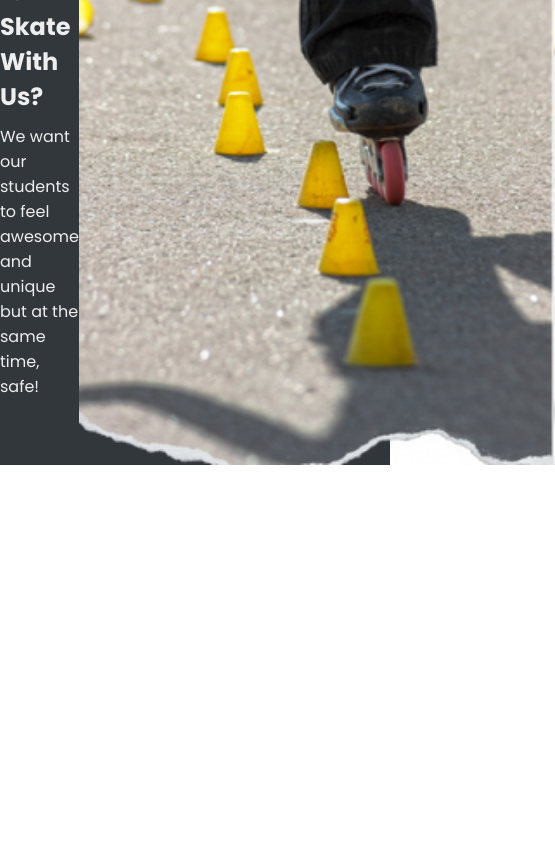
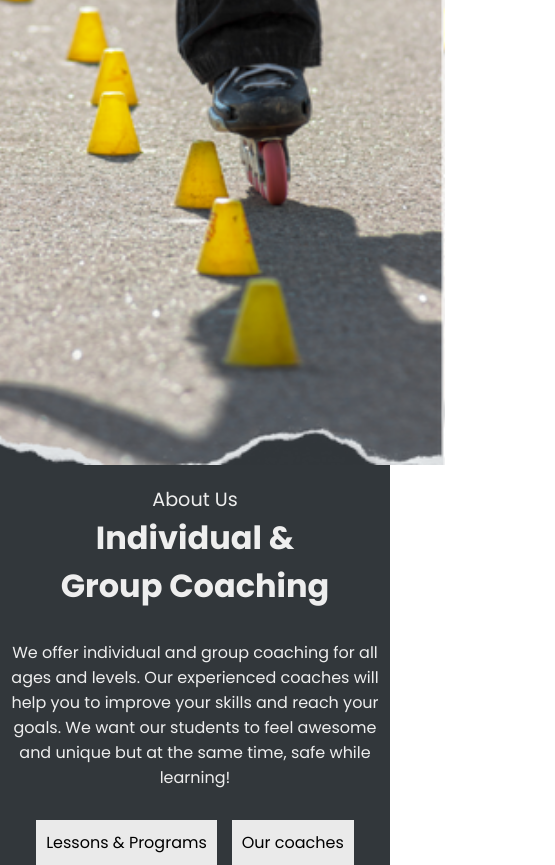
Before and after one commit to garytann/four-wheels-app-react, a React (Create React App) app in the folder my-app/: page / in a window 390 px wide. Shown: the part 1800-2665 px from the top of the page, 555 px wide, since content can reach past the window. Before the commit the page ends 2265 px from the top, so only its background shows below. Built offline with nearby package versions, Linux system fonts and the light colour scheme.

Commit message:
added about us component with mobile responsiveness

```diff
--- a/my-app/src/Styles/about.module.css
+++ b/my-app/src/Styles/about.module.css
@@ -8,20 +8,67 @@
     flex:1;
     display:flex;
     flex-direction: column;
-    gap:10px;
+    gap:30px;
     color: var(--textColor);
-    /*align-items: flex-start;*/
+    text-align: left;
+    padding-left: 80px;
 }
 
 .headers{
-    text-align: left;
+
+}
+
+.aboutText{
+    font-size: 1.2rem;
+    font-weight: 300;
+
+}
+
+.title{
+    max-width: 300px;
+    font-size: 2rem;
+    font-weight: 700;
 }
 
 .text{
-    text-align: left;
+    max-width: 500px;
 }
 
 .image{
     width: 500px;
     height: 720px;
 }
+
+.buttons{
+    display:flex;
+    gap: 15px;
+    color: var(--mainColor);
+}
+
+.button{
+    font-size: 1em;
+    background-color: var(--secondaryColor);
+    border: none;
+    cursor: pointer;
+    transition: background-color 0.3s ease;
+    padding: 10px;
+}
+
+.button:hover {
+    background-color: var(--mainColorLighter);
+}
+
+@media screen and (max-width: 768px){
+
+    .aboutContainer{
+        flex-direction: column-reverse;
+        gap: 20px;
+    }
+    .itemContainer{
+        text-align: center;
+        align-items: center;
+        justify-content: center;
+        padding-left:0;
+    }
+
+}
--- a/my-app/src/Styles/hero.module.css
+++ b/my-app/src/Styles/hero.module.css
@@ -56,6 +56,8 @@
     color: var(--textColor);
 }
 
+
+
 @media screen and (max-width: 768px){
     .title{
         font-size: 4rem;
--- a/my-app/src/components/About.js
+++ b/my-app/src/components/About.js
@@ -6,14 +6,24 @@ function About() {
     <div className={styles.aboutContainer}>
         <div className={styles.itemContainer}>
             <div className={styles.headers}>
-                <h3>About Us</h3>
-                <h2>
-                    Why <span className="highlight">Learn</span> How to Skate With Us?
+                <p className={styles.aboutText}>About Us</p>
+                <h2 className={styles.title}>
+                    Individual & Group Coaching
                 </h2>
             </div>
             <p className={styles.text}>
-                We want our students to feel awesome and unique but at the same time, safe!
+                We offer individual and group coaching for all ages and levels. Our experienced coaches will help you to improve your skills and reach your goals.
+                We want our students to feel awesome and unique but at the same time, safe while learning!
             </p>
+
+            <div className={styles.buttons}>
+                <button className={styles.button}>
+                    Lessons & Programs
+                </button>
+                <button className={styles.button}>
+                    Our coaches
+                </button>
+            </div>
         </div>
         <img className={styles.image} src={about} alt="About Us"/>
     </div>
```
